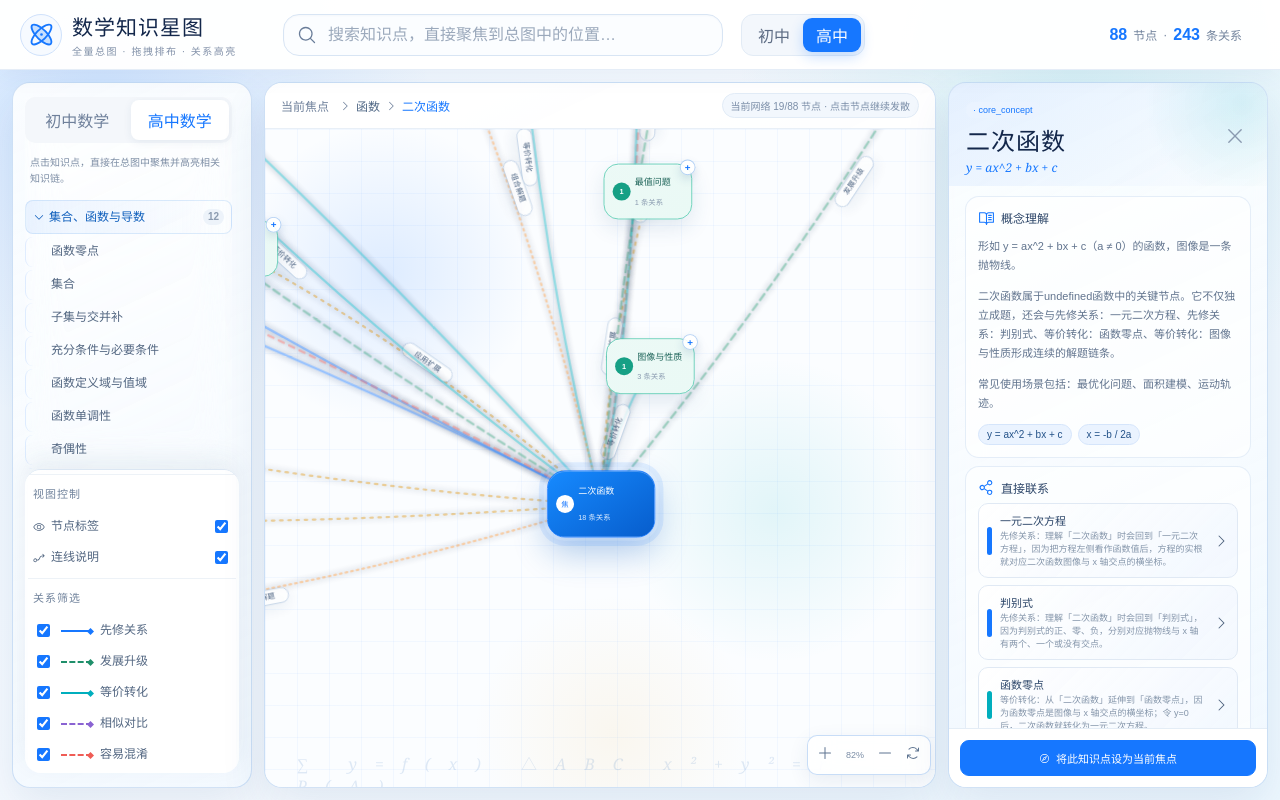
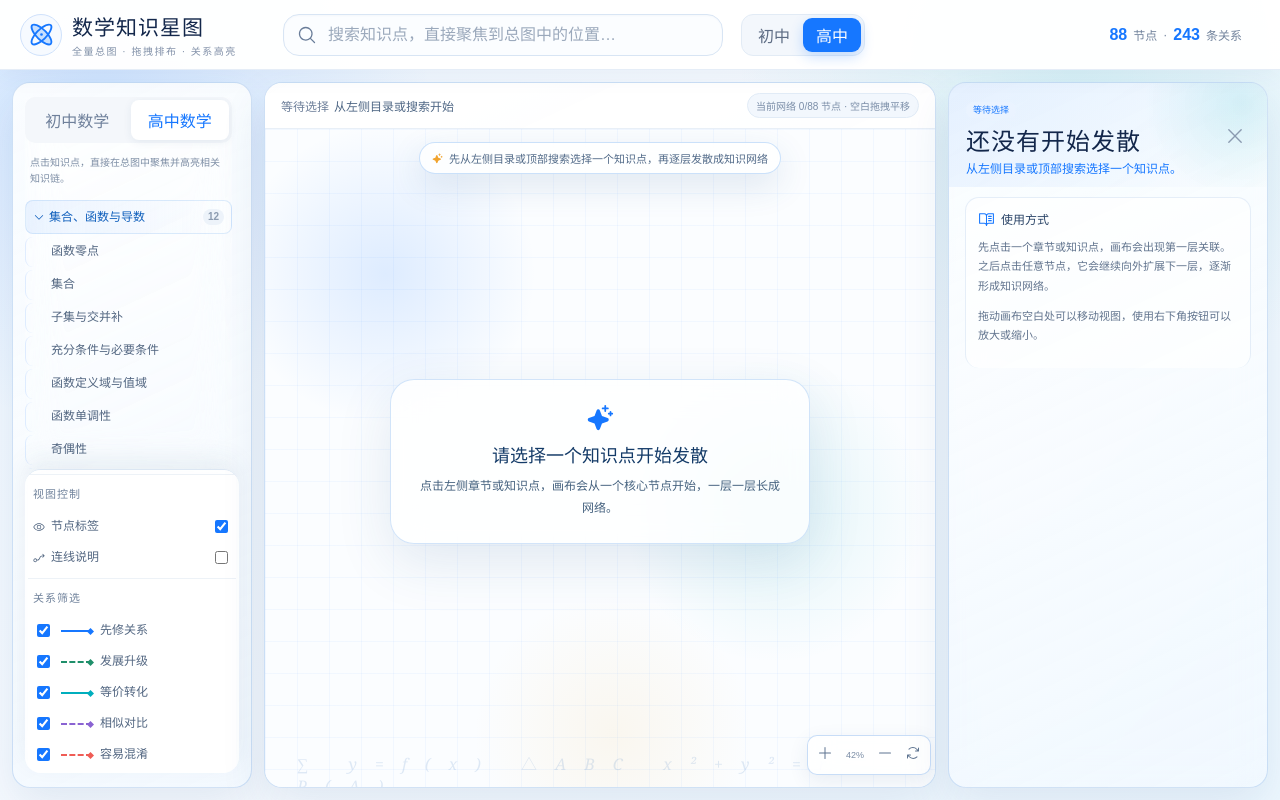
Before and after one commit to WFcat9/math-knowledge-star-map, a React (Vite) app: page / in a window 1280 px wide. Built offline with nearby package versions, Linux system fonts and the light colour scheme.

Commit message:
Refine progressive graph canvas interaction

```diff
--- a/src/App.jsx
+++ b/src/App.jsx
@@ -29,8 +29,10 @@ import {
 
 const STAGE_WIDTH = 2400;
 const STAGE_HEIGHT = 1600;
-const DEFAULT_SELECTED_ID = "quadratic";
-const DEFAULT_ZOOM = 82;
+const DEFAULT_SELECTED_ID = null;
+const DEFAULT_ZOOM = 42;
+const MIN_ZOOM = 25;
+const MAX_ZOOM = 120;
 const MAX_HIGHLIGHT_DEPTH = 3;
 
 const stageLabelMap = { junior: "初中", senior: "高一" };
@@ -125,6 +127,7 @@ function getNodeRelations(nodeId, enabledRelations) {
 }
 
 function getHighlightLevels(selectedId, enabledRelations) {
+  if (!selectedId) return {};
   const levelMap = { [selectedId]: 0 };
   let frontier = [selectedId];
 
@@ -146,7 +149,7 @@ function getHighlightLevels(selectedId, enabledRelations) {
 }
 
 function getVisibleNodeIds(selectedId, expandedNodeIds, enabledRelations) {
-  const visibleIds = new Set([selectedId]);
+  const visibleIds = new Set(selectedId ? [selectedId] : []);
 
   for (const nodeId of expandedNodeIds) {
     visibleIds.add(nodeId);
@@ -454,25 +457,42 @@ function KnowledgeGraph({
   labelsVisible,
   reasonsVisible,
   canvasRef,
+  isPanning,
   zoom,
   onSelectNode,
   onZoom,
   onReset,
+  onCanvasPointerDown,
   onNodePointerDown,
 }) {
   const visibleRelations = knowledgeRelations.filter(
     (relation) =>
       enabledRelations[relation.type] &&
       nodePositions[relation.from] &&
-      nodePositions[relation.to],
+      nodePositions[relation.to] &&
+      (expandedNodeIds.has(relation.from) || expandedNodeIds.has(relation.to)),
   );
 
   return (
-    <div className="web-canvas" ref={canvasRef}>
+    <div
+      className={`web-canvas ${isPanning ? "is-panning" : ""}`}
+      ref={canvasRef}
+      onPointerDown={onCanvasPointerDown}
+    >
       <div className="web-hint">
         <Sparkle weight="fill" />
-        当前从「{knowledgeNodeMap[selectedId].name}」发散出 {Object.keys(nodePositions).length} 个知识点，已展开 {totalExpandedCount} 个发散点
+        {selectedId
+          ? `当前从「${knowledgeNodeMap[selectedId].name}」发散出 ${Object.keys(nodePositions).length} 个知识点，已展开 ${totalExpandedCount} 个发散点`
+          : "先从左侧目录或顶部搜索选择一个知识点，再逐层发散成知识网络"}
       </div>
+
+      {!selectedId ? (
+        <div className="empty-network">
+          <Sparkle weight="fill" />
+          <strong>请选择一个知识点开始发散</strong>
+          <p>点击左侧章节或知识点，画布会从一个核心节点开始，一层一层长成网络。</p>
+        </div>
+      ) : null}
 
       <div className="web-stage-wrap">
         <div className="web-stage" style={{ transform: `scale(${zoom / 100})` }}>
@@ -557,11 +577,11 @@ function KnowledgeGraph({
       </div>
 
       <div className="canvas-tools">
-        <button title="放大" onClick={() => onZoom(Math.min(120, zoom + 8))}>
+        <button title="放大" onClick={() => onZoom(Math.min(MAX_ZOOM, zoom + 8))}>
           <Plus />
         </button>
         <span>{zoom}%</span>
-        <button title="缩小" onClick={() => onZoom(Math.max(55, zoom - 8))}>
+        <button title="缩小" onClick={() => onZoom(Math.max(MIN_ZOOM, zoom - 8))}>
           <Minus />
         </button>
         <button title="重排" onClick={onReset}>
@@ -573,6 +593,33 @@ function KnowledgeGraph({
 }
 
 function DetailPanel({ selectedId, enabledRelations, visible, onClose, onFocusNode }) {
+  if (!selectedId) {
+    return (
+      <aside className={`detail-panel ${visible ? "mobile-visible" : ""}`}>
+        <div className="detail-head">
+          <div>
+            <span className="node-tag">等待选择</span>
+            <h2>还没有开始发散</h2>
+            <p>从左侧目录或顶部搜索选择一个知识点。</p>
+          </div>
+          <button onClick={onClose}>
+            <X size={22} />
+          </button>
+        </div>
+
+        <div className="detail-scroll">
+          <section>
+            <h3>
+              <BookOpenText /> 使用方式
+            </h3>
+            <p>先点击一个章节或知识点，画布会出现第一层关联。之后点击任意节点，它会继续向外扩展下一层，逐渐形成知识网络。</p>
+            <p>拖动画布空白处可以移动视图，使用右下角按钮可以放大或缩小。</p>
+          </section>
+        </div>
+      </aside>
+    );
+  }
+
   const selectedNode = knowledgeNodeMap[selectedId];
   const allRelations = getNodeRelations(selectedId, enabledRelations);
   const conceptBlocks = buildConceptBlocks(selectedNode, allRelations);
@@ -666,16 +713,18 @@ export function App() {
   const [showDetail, setShowDetail] = useState(false);
   const [toast, setToast] = useState("");
   const [labelsVisible, setLabelsVisible] = useState(true);
-  const [reasonsVisible, setReasonsVisible] = useState(true);
+  const [reasonsVisible, setReasonsVisible] = useState(false);
   const [zoom, setZoom] = useState(DEFAULT_ZOOM);
   const [enabledRelations, setEnabledRelations] = useState(defaultEnabledRelations);
   const [nodePositions, setNodePositions] = useState(() => createInitialPositions());
-  const [expandedNodeIds, setExpandedNodeIds] = useState(() => new Set([DEFAULT_SELECTED_ID]));
+  const [expandedNodeIds, setExpandedNodeIds] = useState(() => new Set());
   const [draggingNodeId, setDraggingNodeId] = useState(null);
+  const [isPanning, setIsPanning] = useState(false);
   const [layoutVersion, setLayoutVersion] = useState(0);
   const canvasRef = useRef(null);
   const dragStateRef = useRef(null);
-  const selectedNode = knowledgeNodeMap[selectedId];
+  const panStateRef = useRef(null);
+  const selectedNode = selectedId ? knowledgeNodeMap[selectedId] : null;
   const highlightLevels = getHighlightLevels(selectedId, enabledRelations);
   const visibleNodeIds = getVisibleNodeIds(selectedId, expandedNodeIds, enabledRelations);
   const visibleNodePositions = pickVisiblePositions(nodePositions, visibleNodeIds);
@@ -720,7 +769,32 @@ export function App() {
   }, [draggingNodeId]);
 
   useEffect(() => {
-    if (draggingNodeId) return;
+    if (!isPanning) return undefined;
+
+    const handlePointerMove = (event) => {
+      const panState = panStateRef.current;
+      const canvas = canvasRef.current;
+      if (!panState || !canvas) return;
+
+      canvas.scrollLeft = panState.startScrollLeft - (event.clientX - panState.startClientX);
+      canvas.scrollTop = panState.startScrollTop - (event.clientY - panState.startClientY);
+    };
+
+    const handlePointerUp = () => {
+      panStateRef.current = null;
+      setIsPanning(false);
+    };
+
+    window.addEventListener("pointermove", handlePointerMove);
+    window.addEventListener("pointerup", handlePointerUp);
+    return () => {
+      window.removeEventListener("pointermove", handlePointerMove);
+      window.removeEventListener("pointerup", handlePointerUp);
+    };
+  }, [isPanning]);
+
+  useEffect(() => {
+    if (!selectedId || draggingNodeId || isPanning) return;
     const canvas = canvasRef.current;
     const position = nodePositions[selectedId];
     if (!canvas || !position) return;
@@ -736,7 +810,7 @@ export function App() {
       top: nextTop,
       behavior: "smooth",
     });
-  }, [selectedId, zoom, layoutVersion, draggingNodeId, nodePositions]);
+  }, [selectedId, zoom, layoutVersion, draggingNodeId, isPanning, nodePositions]);
 
   const showToastMessage = (message) => {
     setToast(message);
@@ -766,11 +840,25 @@ export function App() {
   const resetLayout = () => {
     setNodePositions(createInitialPositions());
     setSelectedId(DEFAULT_SELECTED_ID);
-    setExpandedNodeIds(new Set([DEFAULT_SELECTED_ID]));
+    setExpandedNodeIds(new Set());
     setZoom(DEFAULT_ZOOM);
     setLayoutVersion((current) => current + 1);
     setShowDetail(false);
-    showToastMessage("已回到默认发散起点");
+    showToastMessage("已清空画布，请重新选择知识点");
+  };
+
+  const handleCanvasPointerDown = (event) => {
+    if (!canvasRef.current) return;
+    if (event.target.closest(".web-node") || event.target.closest(".canvas-tools")) return;
+
+    event.preventDefault();
+    panStateRef.current = {
+      startClientX: event.clientX,
+      startClientY: event.clientY,
+      startScrollLeft: canvasRef.current.scrollLeft,
+      startScrollTop: canvasRef.current.scrollTop,
+    };
+    setIsPanning(true);
   };
 
   const handleNodePointerDown = (event, nodeId) => {
@@ -925,15 +1013,24 @@ export function App() {
         <section className="main-stage">
           <div className="stage-heading">
             <div>
+              {selectedNode ? (
+                <>
                   <span>当前焦点</span>
                   <strong>{stageLabelMap[selectedNode.stage]}</strong>
                   <CaretRight />
                   <strong>{domainLabelMap[selectedNode.domain] ?? selectedNode.domain}</strong>
                   <CaretRight />
                   <b>{selectedNode.name}</b>
+                </>
+              ) : (
+                <>
+                  <span>等待选择</span>
+                  <strong>从左侧目录或搜索开始</strong>
+                </>
+              )}
             </div>
             <span className="data-badge">
-              当前网络 {visibleNodeIds.size}/{knowledgeStats.nodeCount} 节点 · 点击节点继续发散
+              当前网络 {visibleNodeIds.size}/{knowledgeStats.nodeCount} 节点 · 空白拖拽平移
             </span>
           </div>
 
@@ -947,10 +1044,12 @@ export function App() {
             labelsVisible={labelsVisible}
             reasonsVisible={reasonsVisible}
             canvasRef={canvasRef}
+            isPanning={isPanning}
             zoom={zoom}
             onSelectNode={expandNetworkFromNode}
             onZoom={setZoom}
             onReset={resetLayout}
+            onCanvasPointerDown={handleCanvasPointerDown}
             onNodePointerDown={handleNodePointerDown}
           />
         </section>
--- a/src/styles.css
+++ b/src/styles.css
@@ -916,7 +916,7 @@ body {
 }
 @keyframes line-grow {
   from { opacity: 0; stroke-dashoffset: 80; }
-  to { opacity: .42; stroke-dashoffset: 0; }
+  to { opacity: .18; stroke-dashoffset: 0; }
 }
 
 @media (max-width: 1180px) {
@@ -1032,6 +1032,9 @@ body {
 
 .web-canvas {
   min-height: 0;
+  cursor: grab;
+  scrollbar-width: none;
+  touch-action: none;
   background:
     radial-gradient(circle at 18% 22%, rgba(24, 119, 255, .13), transparent 20%),
     radial-gradient(circle at 76% 58%, rgba(0, 174, 189, .1), transparent 24%),
@@ -1040,6 +1043,50 @@ body {
     linear-gradient(90deg, rgba(24,119,255,.045) 1px, transparent 1px),
     #fbfdff;
   background-size: auto, auto, auto, 32px 32px, 32px 32px, auto;
+}
+
+.web-canvas::-webkit-scrollbar {
+  display: none;
+}
+
+.web-canvas.is-panning {
+  cursor: grabbing;
+}
+
+.empty-network {
+  position: sticky;
+  z-index: 8;
+  top: 38%;
+  left: 50%;
+  transform: translateX(-50%);
+  width: min(420px, calc(100vw - 80px));
+  display: grid;
+  justify-items: center;
+  gap: 9px;
+  padding: 24px 26px;
+  color: #45627f;
+  text-align: center;
+  background: rgba(255, 255, 255, .76);
+  border: 1px solid rgba(137, 185, 239, .38);
+  border-radius: 24px;
+  box-shadow: 0 18px 55px rgba(34, 79, 136, .12);
+  backdrop-filter: blur(16px);
+}
+
+.empty-network svg {
+  color: #1677ff;
+  font-size: 28px;
+}
+
+.empty-network strong {
+  color: #143b68;
+  font-size: 18px;
+}
+
+.empty-network p {
+  margin: 0;
+  font-size: 12px;
+  line-height: 1.8;
 }
 
 .web-canvas::before {
@@ -1075,26 +1122,26 @@ body {
 .web-lines path {
   fill: none;
   vector-effect: non-scaling-stroke;
-  stroke-width: 1.35;
+  stroke-width: 1.1;
   stroke-linecap: round;
-  opacity: .34;
+  opacity: .18;
   animation: line-grow .65s ease both;
   transition: opacity .2s ease, stroke-width .2s ease, filter .2s ease;
 }
 
 .web-lines path.active {
-  stroke-width: 2.7;
-  opacity: .95;
-  filter: drop-shadow(0 0 4px currentColor);
+  stroke-width: 1.8;
+  opacity: .48;
+  filter: drop-shadow(0 0 2px currentColor);
 }
 
 .edge-label-group {
-  opacity: .44;
+  opacity: .28;
   transition: opacity .2s ease;
 }
 
 .edge-label-group.active {
-  opacity: .96;
+  opacity: .72;
 }
 
 .edge-label-group rect {
```
Lines whose indentation alone changed are shown as unchanged.
